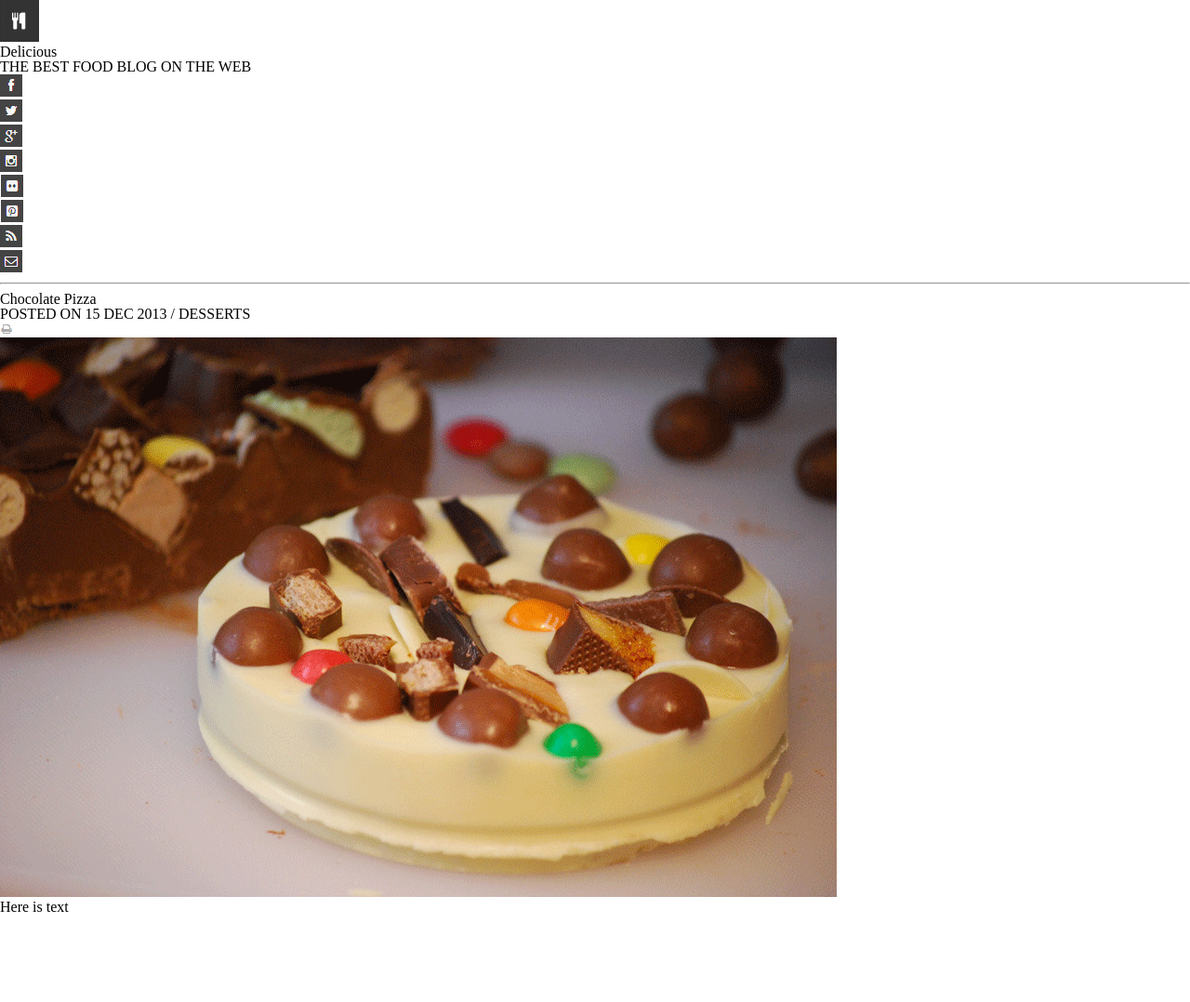
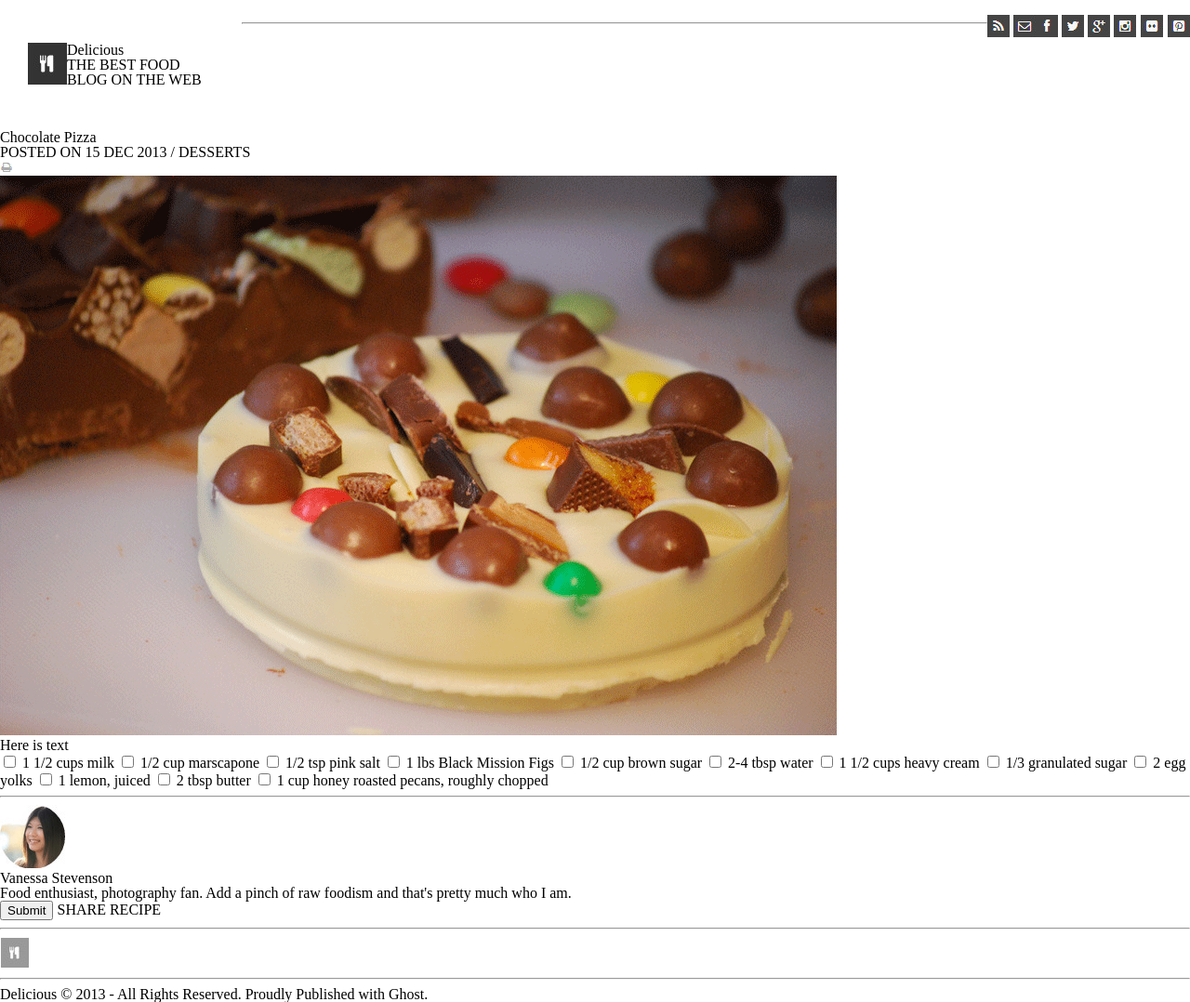
Before and after one commit to Elle-Young/choco-pizza, a plain HTML site: page index.html in a window 1280 px wide. Shown: the whole page at 93% size. Before the commit the page ends 984 px from the top, so only its background shows below. Drawn offline with Linux system fonts and the light colour scheme.

Commit message:
trying to get header to play nice

```diff
--- a/index.html
+++ b/index.html
@@ -43,11 +43,80 @@
         <p>Here is text</p>
       </section>
       <form>
+          <input type="checkbox">
+          <label class="ingredient">1 1/2 cups milk
+          <span class="checkmark"></span>
+          </label>
 
+          <input type="checkbox">
+        <label class="ingredient">1/2 cup marscapone
+        <span class="checkmark"></span>
+        </label>
+
+        <input type="checkbox">
+              <label class="ingredient">1/2 tsp pink salt</label>
+              <span class="checkmark"></span>
+              </label>
+
+              <input type="checkbox">
+        <label class="ingredient">1 lbs Black Mission Figs
+        <span class="checkmark"></span>
+        </label>
+
+        <input type="checkbox">
+              <label class="ingredient">1/2 cup brown sugar
+              <span class="checkmark"></span>
+              </label>
+
+        <input type="checkbox">
+        <label class="ingredient">2-4 tbsp water
+        <span class="checkmark"></span>
+        </label>
+
+        <input type="checkbox">
+              <label class="ingredient">1 1/2 cups heavy cream
+              <span class="checkmark"></span>
+              </label>
+
+        <input type="checkbox">
+        <label class="ingredient">1/3 granulated sugar
+        <span class="checkmark"></span>
+        </label>
+
+        <input type="checkbox">
+              <label class="ingredient">2 egg yolks
+              <span class="checkmark"></span>
+              </label>
+
+        <input type="checkbox">
+        <label class="ingredient">1 lemon, juiced
+        <span class="checkmark"></span>
+        </label>
+
+        <input type="checkbox">
+              <label class="ingredient">2 tbsp butter
+              <span class="checkmark"></span>
+              </label>
+
+        <input type="checkbox">
+        <label class="ingredient">1 cup honey roasted pecans, roughly chopped
+        <span class="checkmark"></span>
+        </label>
       </form>
+
+      <hr>
+      <img src="Images/van-pic.png">
+      <h2>Vanessa Stevenson</h2>
+      <h3>Food enthusiast, photography fan. Add a pinch of raw foodism and that's pretty much who I am.</h3>
+      <input type="submit">
+        <label class="button">SHARE RECIPE</label>
     </main>
     <footer>
 
+      <hr><img src="Images/small-logo.png"><hr>
+
+      <p>Delicious &COPY; 2013 - All Rights Reserved.
+      Proudly Published with Ghost.</p>
     </footer>
   </body>
 </html>
--- a/styles/styles.css
+++ b/styles/styles.css
@@ -0,0 +1,30 @@
+header{
+    overflow: hidden;
+    margin: 1em auto;
+}
+
+
+#businessCard{
+    display: inline-block;
+    float: left;
+    width: 200px;
+    margin: 30px;
+}
+#businessCard>img{
+    float: left;
+}
+ul{
+    display: inline-block;
+    height: 50px;
+}
+li{
+    display: inline-block;
+}
+#rssMail{
+    float: right;
+
+}
+
+#social{
+    float: right;
+}
```
